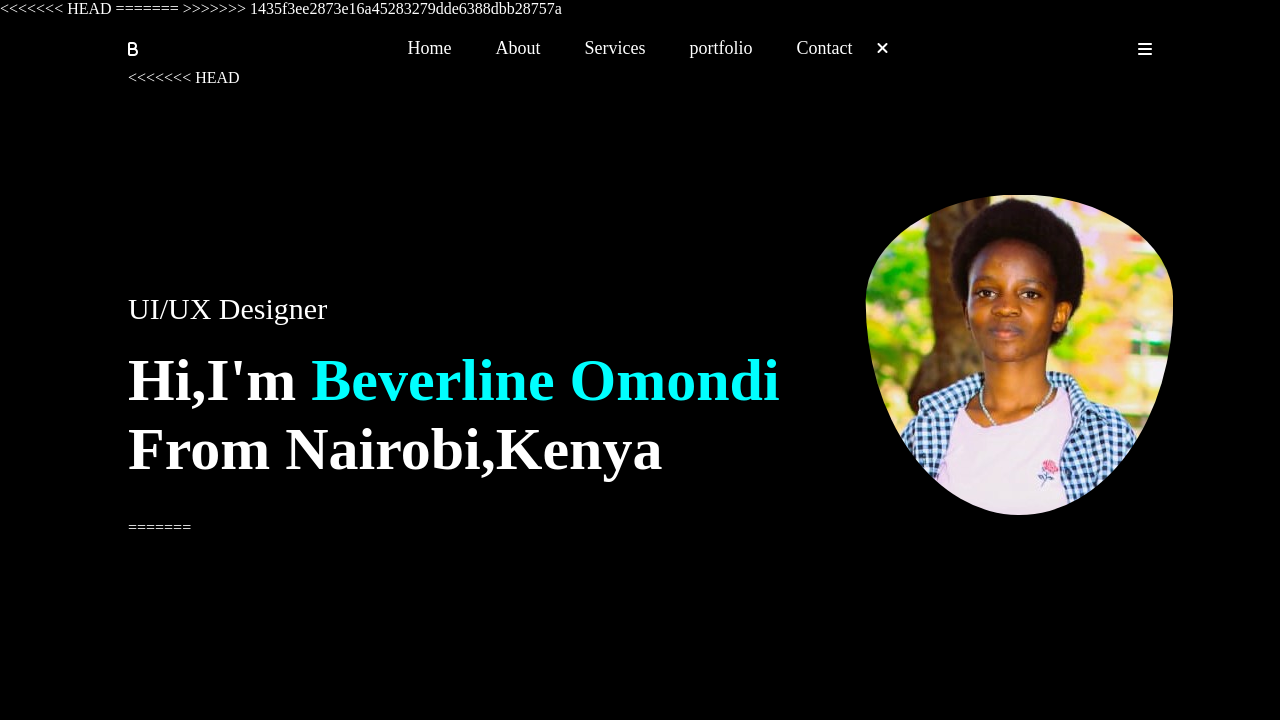
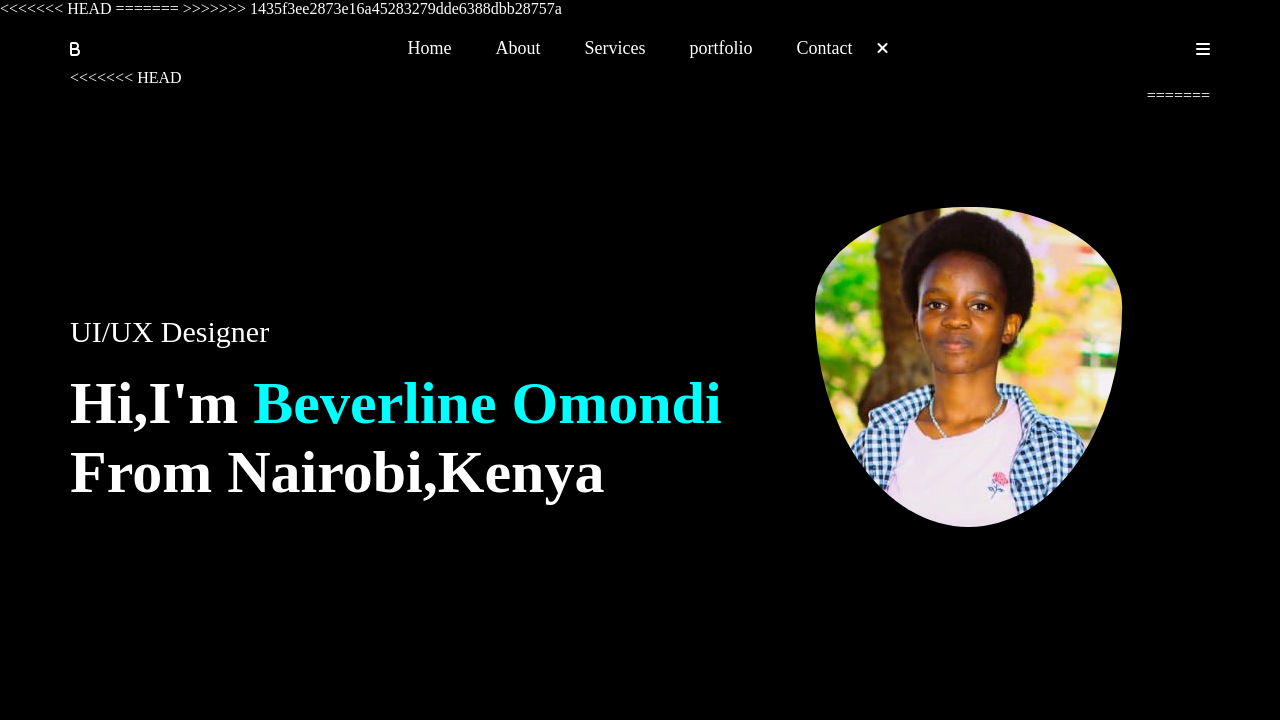
Before and after one commit to Beverline-9296/PORT-folio, a plain HTML site: page index.html in a window 1280 px wide. Shown: the top 720 px of the page. Drawn offline with Linux system fonts and the light colour scheme.

Commit message:
commit changes

```diff
--- a/style.css
+++ b/style.css
@@ -11,18 +11,9 @@ body{
 #header{
     width: 100%;
     height: 100vh;
-<<<<<<< HEAD
 }
 .container{
     padding: 10px 70px;
-=======
-    background-image: url("images/WhatsApp\ Image\ 2023-11-06\ at\ 10.24.45.jpeg");
-    background-size: cover;
-    background-position: center;
-}
-.container{
-    padding: 10px 10%;
->>>>>>> 1435f3ee2873e16a45283279dde6388dbb28757a
 }
 nav{
     display: flex;
@@ -62,10 +53,7 @@ nav ul li a:hover::after{
 .header-text{
     margin-top: 20%;
     font-size: 30px;
-<<<<<<< HEAD
 
-=======
->>>>>>> 1435f3ee2873e16a45283279dde6388dbb28757a
 
 }
 .header-text h1{
@@ -96,11 +84,8 @@ nav ul li a:hover::after{
 .about-col-2{
     flex-basis: 60%;
 }
-<<<<<<< HEAD
 .sub-title{
-=======
 sub-title{
->>>>>>> 1435f3ee2873e16a45283279dde6388dbb28757a
     font-size: 60px;
     font-weight: 600;
     color: white;
@@ -393,8 +378,5 @@ nav .fas{
     .copyright{
         font-size: 14px;
     }
-<<<<<<< HEAD
 }
-=======
 }
->>>>>>> 1435f3ee2873e16a45283279dde6388dbb28757a
```
